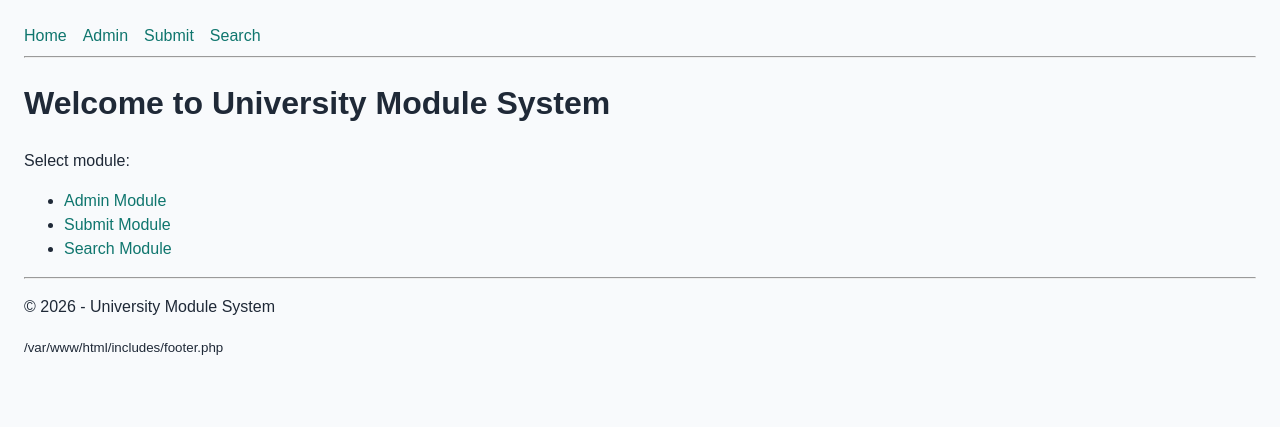
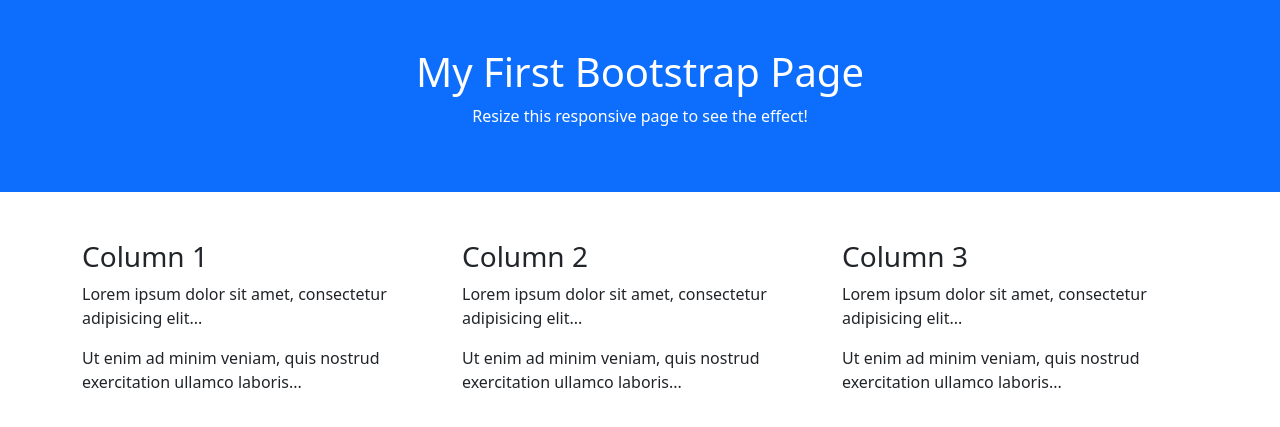
Before and after one commit to ZackMelza/CSE_326_Web_project, a PHP site: page / in a window 1280 px wide. Shown: the top 427 px of the page. Run offline with PHP 8.4, Linux system fonts and the light colour scheme.

Commit message:
Revert "Implement PHP lab module foundation structure"
This reverts commit 9e02c833af6116c1c8c5a7def3f808e145df53a3.

```diff
--- a/assets/css/style.css
+++ /dev/null
@@ -1,33 +0,0 @@
-:root {
-    --text: #1f2937;
-    --link: #0f766e;
-    --bg: #f8fafc;
-}
-
-* {
-    box-sizing: border-box;
-}
-
-body {
-    margin: 0;
-    padding: 24px;
-    font-family: Arial, sans-serif;
-    line-height: 1.5;
-    color: var(--text);
-    background: var(--bg);
-}
-
-nav {
-    display: flex;
-    gap: 16px;
-    flex-wrap: wrap;
-}
-
-a {
-    color: var(--link);
-    text-decoration: none;
-}
-
-a:hover {
-    text-decoration: underline;
-}
--- a/includes/config.php
+++ /dev/null
@@ -1,11 +0,0 @@
-<?php
-
-declare(strict_types=1);
-
-define("APP_NAME", "University Module System");
-
-define("ROLE_ADMIN", "admin");
-define("ROLE_SUBMIT", "submit");
-define("ROLE_SEARCH", "search");
-
-define("MIN_USERNAME_LENGTH", 4);
--- a/includes/footer.php
+++ /dev/null
@@ -1,7 +0,0 @@
-<hr>
-<footer>
-    <p>&copy; <?= date("Y") ?> - <?= e(APP_NAME) ?></p>
-    <small><?= e(__FILE__) ?></small>
-</footer>
-</body>
-</html>
--- a/includes/functions.php
+++ /dev/null
@@ -1,30 +0,0 @@
-<?php
-
-declare(strict_types=1);
-
-function e(string $value): string
-{
-    return htmlspecialchars($value, ENT_QUOTES, "UTF-8");
-}
-
-function post(string $key): string
-{
-    return isset($_POST[$key]) ? trim((string) $_POST[$key]) : "";
-}
-
-function redirectToDashboard(string $role): void
-{
-    if ($role === ROLE_ADMIN) {
-        header("Location: /modules/admin/dashboard.php");
-        exit;
-    } elseif ($role === ROLE_SUBMIT) {
-        header("Location: /modules/submit/dashboard.php");
-        exit;
-    } elseif ($role === ROLE_SEARCH) {
-        header("Location: /modules/search/dashboard.php");
-        exit;
-    }
-
-    echo "Invalid role.";
-    exit;
-}
--- a/includes/header.php
+++ b/includes/header.php
@@ -1,10 +1,9 @@
-<?php require_once __DIR__ . "/config.php"; ?>
 <!DOCTYPE html>
 <html lang="en">
 <head>
-    <meta charset="UTF-8">
-    <meta name="viewport" content="width=device-width, initial-scale=1.0">
-    <title><?= e(APP_NAME) ?></title>
-    <link rel="stylesheet" href="/assets/css/style.css">
+  <title>Bootstrap 5 Example</title>
+  <meta charset="utf-8">
+  <meta name="viewport" content="width=device-width, initial-scale=1">
+  <link href="https://cdn.jsdelivr.net/npm/bootstrap@5.3.3/dist/css/bootstrap.min.css" rel="stylesheet">
+  <script src="https://cdn.jsdelivr.net/npm/bootstrap@5.3.3/dist/js/bootstrap.bundle.min.js"></script>
 </head>
-<body>
--- a/includes/nav.php
+++ /dev/null
@@ -1,7 +0,0 @@
-<nav>
-    <a href="/index.php">Home</a>
-    <a href="/modules/admin/dashboard.php">Admin</a>
-    <a href="/modules/submit/dashboard.php">Submit</a>
-    <a href="/modules/search/dashboard.php">Search</a>
-</nav>
-<hr>
--- a/index.php
+++ b/index.php
@@ -1,19 +1,31 @@
-<?php
+<?php require_once __DIR__ . '/includes/header.php'; ?>
 
-declare(strict_types=1);
+<body>
 
-require_once __DIR__ . "/includes/config.php";
-require_once __DIR__ . "/includes/functions.php";
-require_once __DIR__ . "/includes/header.php";
-require_once __DIR__ . "/includes/nav.php";
-?>
+<div class="container-fluid p-5 bg-primary text-white text-center">
+  <h1>My First Bootstrap Page</h1>
+  <p>Resize this responsive page to see the effect!</p>
+</div>
 
-<h1>Welcome to <?= e(APP_NAME) ?></h1>
-<p>Select module:</p>
-<ul>
-    <li><a href="/modules/admin/dashboard.php">Admin Module</a></li>
-    <li><a href="/modules/submit/dashboard.php">Submit Module</a></li>
-    <li><a href="/modules/search/dashboard.php">Search Module</a></li>
-</ul>
+<div class="container mt-5">
+  <div class="row">
+    <div class="col-sm-4">
+      <h3>Column 1</h3>
+      <p>Lorem ipsum dolor sit amet, consectetur adipisicing elit...</p>
+      <p>Ut enim ad minim veniam, quis nostrud exercitation ullamco laboris...</p>
+    </div>
+    <div class="col-sm-4">
+      <h3>Column 2</h3>
+      <p>Lorem ipsum dolor sit amet, consectetur adipisicing elit...</p>
+      <p>Ut enim ad minim veniam, quis nostrud exercitation ullamco laboris...</p>
+    </div>
+    <div class="col-sm-4">
+      <h3>Column 3</h3>
+      <p>Lorem ipsum dolor sit amet, consectetur adipisicing elit...</p>
+      <p>Ut enim ad minim veniam, quis nostrud exercitation ullamco laboris...</p>
+    </div>
+  </div>
+</div>
 
-<?php require_once __DIR__ . "/includes/footer.php"; ?>
+</body>
+</html>
```
Also changed, not shown: login.php (deleted, +0 -14 lines), logout.php (deleted, +0 -14 lines), modules/admin/dashboard.php (deleted, +0 -25 lines), modules/search/dashboard.php (deleted, +0 -25 lines), modules/submit/dashboard.php (deleted, +0 -25 lines), register.php (deleted, +0 -14 lines).
